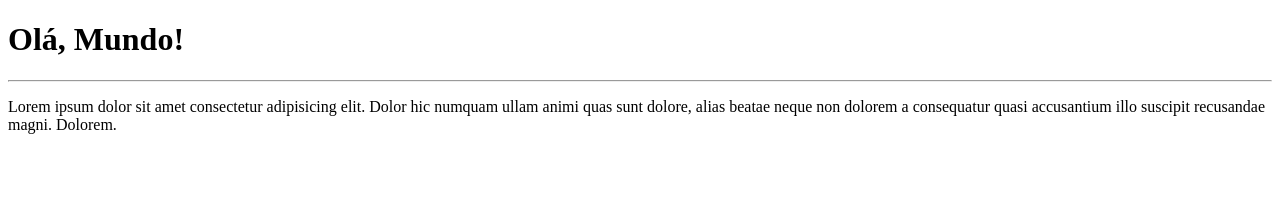
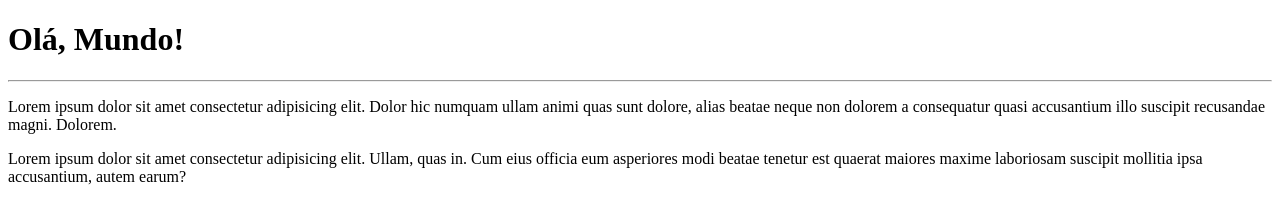
Before and after one commit to tiagoaugustodotta/Ola-Mundo, a plain HTML site: page site-exemplo/index.html in a window 1280 px wide. Drawn offline with Linux system fonts and the light colour scheme.

Commit message:
Adicionei um parágrafo

```diff
--- a/site-exemplo/index.html
+++ b/site-exemplo/index.html
@@ -9,5 +9,6 @@
     <h1>Olá, Mundo!</h1>
     <hr>
     <p>Lorem ipsum dolor sit amet consectetur adipisicing elit. Dolor hic numquam ullam animi quas sunt dolore, alias beatae neque non dolorem a consequatur quasi accusantium illo suscipit recusandae magni. Dolorem.</p>
+    <p>Lorem ipsum dolor sit amet consectetur adipisicing elit. Ullam, quas in. Cum eius officia eum asperiores modi beatae tenetur est quaerat maiores maxime laboriosam suscipit mollitia ipsa accusantium, autem earum?</p>
 </body>
 </html>
```
